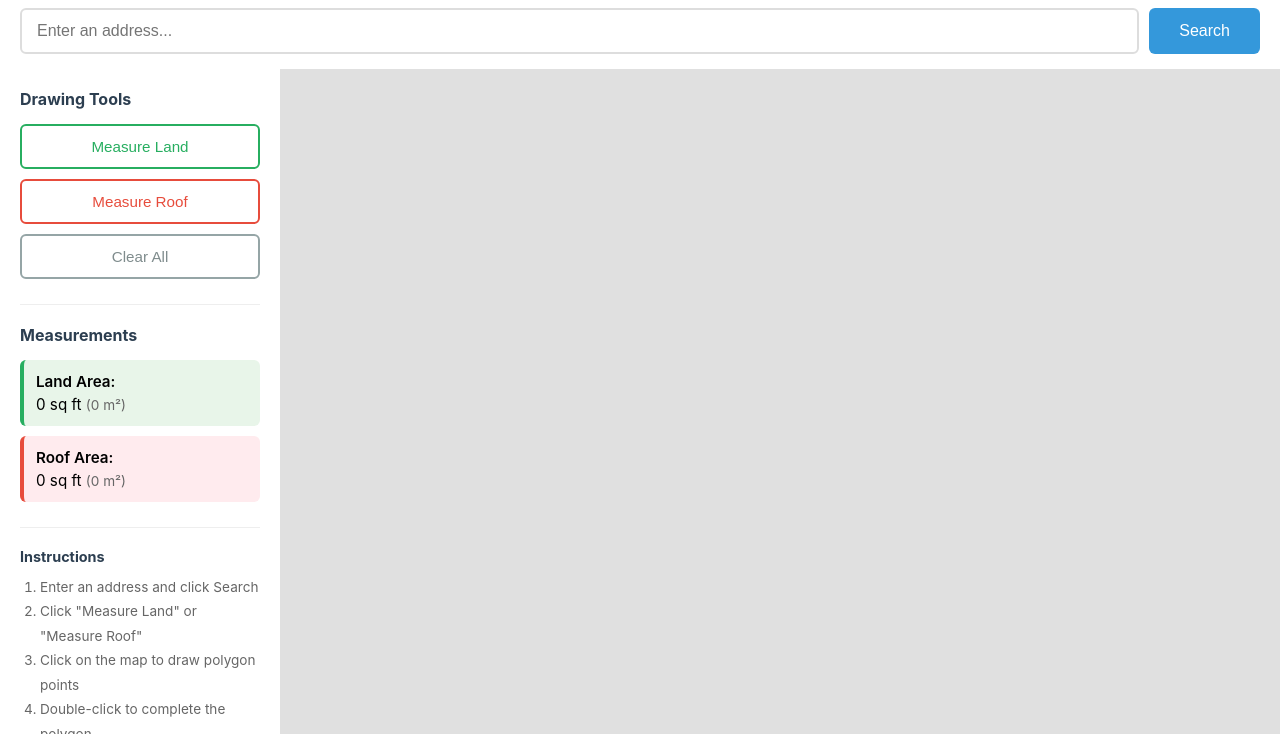
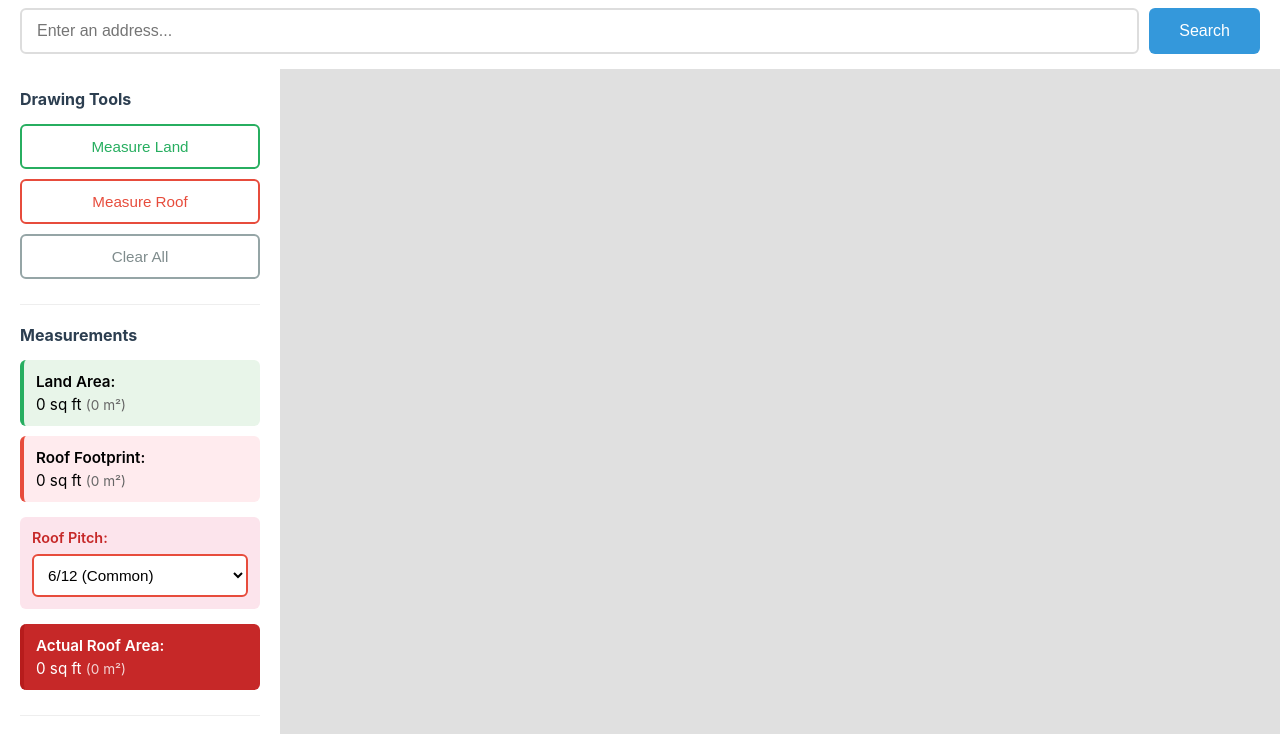
Before and after one commit to Patagonusa/land-roof-measure, a website: page public/index.html in a window 1280 px wide. Shown: the part 66-800 px from the top of the page. Drawn offline with Linux system fonts and the light colour scheme; no server answers.

Commit message:
Add roof pitch calculator for accurate roof area estimates

```diff
--- a/public/app.js
+++ b/public/app.js
@@ -104,6 +104,9 @@ function setupEventListeners() {
   document.getElementById('land-btn').addEventListener('click', () => setDrawingMode('land'));
   document.getElementById('roof-btn').addEventListener('click', () => setDrawingMode('roof'));
   document.getElementById('clear-btn').addEventListener('click', clearAll);
+
+  // Pitch selector
+  document.getElementById('roof-pitch').addEventListener('change', updateAreas);
 
   // Keyboard listener for delete
   document.addEventListener('keydown', function(e) {
@@ -227,11 +230,18 @@ function updateAreas() {
   const landAreaSqFt = landAreaM2 * 10.7639;
   const roofAreaSqFt = roofAreaM2 * 10.7639;
 
+  // Get pitch multiplier
+  const pitchMultiplier = parseFloat(document.getElementById('roof-pitch').value);
+  const adjustedRoofSqFt = roofAreaSqFt * pitchMultiplier;
+  const adjustedRoofM2 = roofAreaM2 * pitchMultiplier;
+
   // Update display
   document.getElementById('land-area').textContent = formatNumber(landAreaSqFt);
   document.getElementById('land-area-m2').textContent = formatNumber(landAreaM2);
   document.getElementById('roof-area').textContent = formatNumber(roofAreaSqFt);
   document.getElementById('roof-area-m2').textContent = formatNumber(roofAreaM2);
+  document.getElementById('roof-area-adjusted').textContent = formatNumber(adjustedRoofSqFt);
+  document.getElementById('roof-area-adjusted-m2').textContent = formatNumber(adjustedRoofM2);
 }
 
 function formatNumber(num) {
--- a/public/index.html
+++ b/public/index.html
@@ -33,9 +33,34 @@
             <span class="secondary">(<span id="land-area-m2">0</span> m²)</span>
           </div>
           <div class="result-item roof">
-            <span class="label">Roof Area:</span>
+            <span class="label">Roof Footprint:</span>
             <span id="roof-area">0</span> sq ft
             <span class="secondary">(<span id="roof-area-m2">0</span> m²)</span>
+          </div>
+
+          <div class="pitch-section">
+            <label for="roof-pitch">Roof Pitch:</label>
+            <select id="roof-pitch">
+              <option value="1.000">Flat (0/12)</option>
+              <option value="1.014">1/12</option>
+              <option value="1.027">2/12</option>
+              <option value="1.041">3/12</option>
+              <option value="1.054">4/12</option>
+              <option value="1.068">5/12</option>
+              <option value="1.118" selected>6/12 (Common)</option>
+              <option value="1.138">7/12</option>
+              <option value="1.202">8/12</option>
+              <option value="1.250">9/12</option>
+              <option value="1.302">10/12</option>
+              <option value="1.357">11/12</option>
+              <option value="1.414">12/12</option>
+            </select>
+          </div>
+
+          <div class="result-item roof adjusted">
+            <span class="label">Actual Roof Area:</span>
+            <span id="roof-area-adjusted">0</span> sq ft
+            <span class="secondary">(<span id="roof-area-adjusted-m2">0</span> m²)</span>
           </div>
         </div>
 
--- a/public/style.css
+++ b/public/style.css
@@ -152,6 +152,50 @@ header h1 {
   border-left: 4px solid #e74c3c;
 }
 
+.result-item.roof.adjusted {
+  background: #c62828;
+  color: white;
+  border-left: 4px solid #b71c1c;
+}
+
+.result-item.roof.adjusted .label {
+  color: white;
+}
+
+.result-item.roof.adjusted .secondary {
+  color: rgba(255,255,255,0.8);
+}
+
+.pitch-section {
+  margin: 15px 0;
+  padding: 12px;
+  background: #fce4ec;
+  border-radius: 6px;
+}
+
+.pitch-section label {
+  display: block;
+  font-weight: 600;
+  font-size: 0.9rem;
+  color: #c62828;
+  margin-bottom: 8px;
+}
+
+.pitch-section select {
+  width: 100%;
+  padding: 10px;
+  font-size: 0.95rem;
+  border: 2px solid #e74c3c;
+  border-radius: 6px;
+  background: white;
+  cursor: pointer;
+  outline: none;
+}
+
+.pitch-section select:focus {
+  border-color: #c62828;
+}
+
 .result-item .label {
   display: block;
   font-weight: 600;
```
